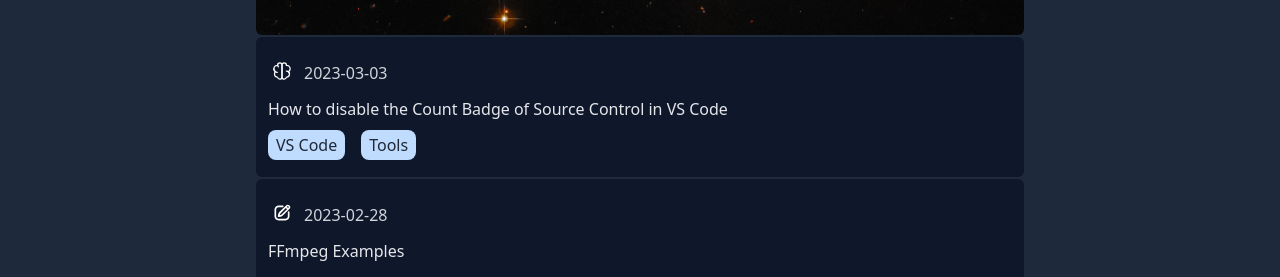
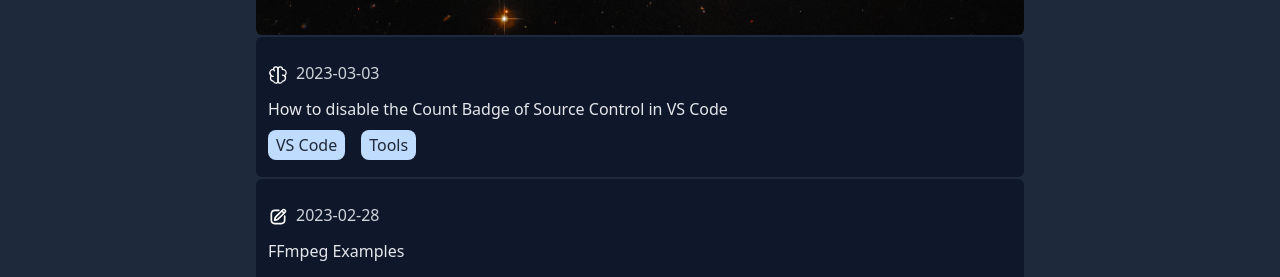
Before and after one commit to bourneo/next-blog, a Next.js app: page / in a window 1280 px wide. Shown: the part 635-912 px from the top of the page. Built offline with nearby package versions, Linux system fonts and the light colour scheme.

Commit message:
update shadow

```diff
--- a/component/Header.jsx
+++ b/component/Header.jsx
@@ -48,7 +48,7 @@ export default function Header() {
     <header className={`${text_color_light}`}>
       <div className="flex mx-auto justify-between max-w-5xl px-4 py-3 ">
         {/*banner left*/}
-        <Link className="flex items-center" href="/">
+        <Link className="flex items-center " href="/">
           <Image
             className="rounded-lg"
             src="/img/output_128.jpg"
--- a/component/RadiusBox.jsx
+++ b/component/RadiusBox.jsx
@@ -2,7 +2,7 @@ const background_box_color = 'bg-slate-900';
 
 export default function RadiusBox({ children }) {
   return (
-    <div className={`${background_box_color} rounded-md hover:shadow-lg hover:shadow-gray-600`}>
+    <div className={`${background_box_color} rounded-md hover:shadow hover:shadow-gray-600 `}>
       <div className="mx-3 my-0.5 ">
         <div>{children}</div>
       </div>
--- a/component/TypeBadge.jsx
+++ b/component/TypeBadge.jsx
@@ -4,14 +4,14 @@ export default function TypeBadge({ type }) {
   if (type === 'blog') {
     return (
       <Link href="/blog">
-        <img className="rounded-lg mx-1" src={`/icon/blog.svg`} alt="blog" width={20} />
+        <img className="rounded-lg mt-1" src={`/icon/blog.svg`} alt="blog" width={20} />
       </Link>
     );
   }
   if (type === 'flow') {
     return (
       <Link href="/flow">
-        <img className="rounded-lg mx-1" src={`/icon/flow.svg`} alt="flow" width={20} />
+        <img className="rounded-lg mt-1" src={`/icon/flow.svg`} alt="flow" width={20} />
       </Link>
     );
   }
--- a/pages/_app.jsx
+++ b/pages/_app.jsx
@@ -20,7 +20,7 @@ export default function MyApp({ Component, pageProps }) {
     <div className="h-screen">
       <Header />
 
-      <div className={`${background_color_body} min-h-84% py-0.5 `}>
+      <div className={`${background_color_body} min-h-86% py-0.5 `}>
         <Component {...pageProps} />
         {/*{useScrollRestoration(Router)}*/}
         {/*<BackToTop />*/}
--- a/tailwind.config.js
+++ b/tailwind.config.js
@@ -13,6 +13,7 @@ module.exports = {
       '83%': '83%',
       '84%': '84%',
       '85%': '85%',
+      '86%': '86%',
       '90%': '90%',
     },
     maxHeight: {
@@ -25,6 +26,7 @@ module.exports = {
       '83%': '83%',
       '84%': '84%',
       '85%': '85%',
+      '86%': '86%',
       '90%': '90%',
     },
     fontSize: {
```
